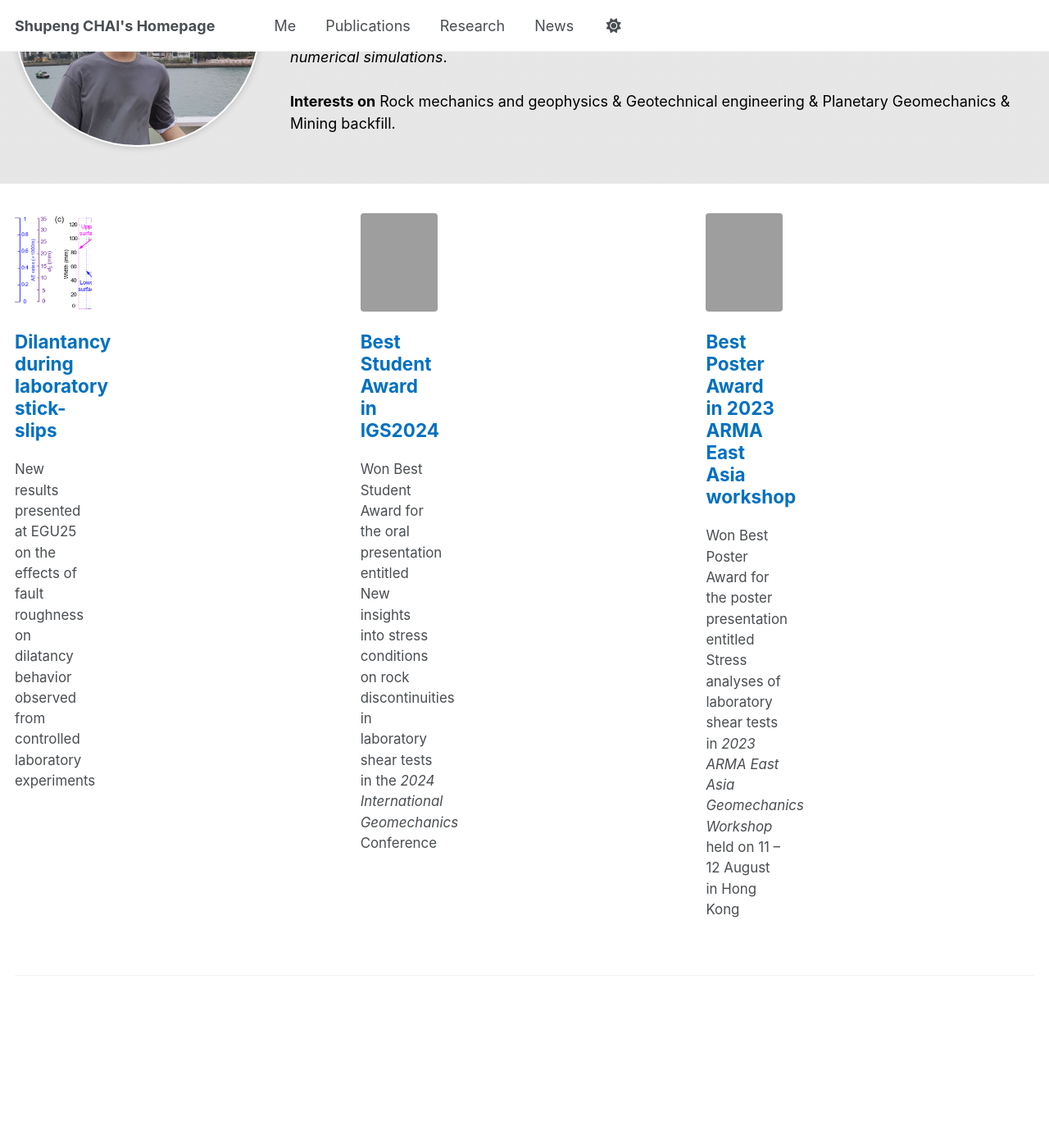
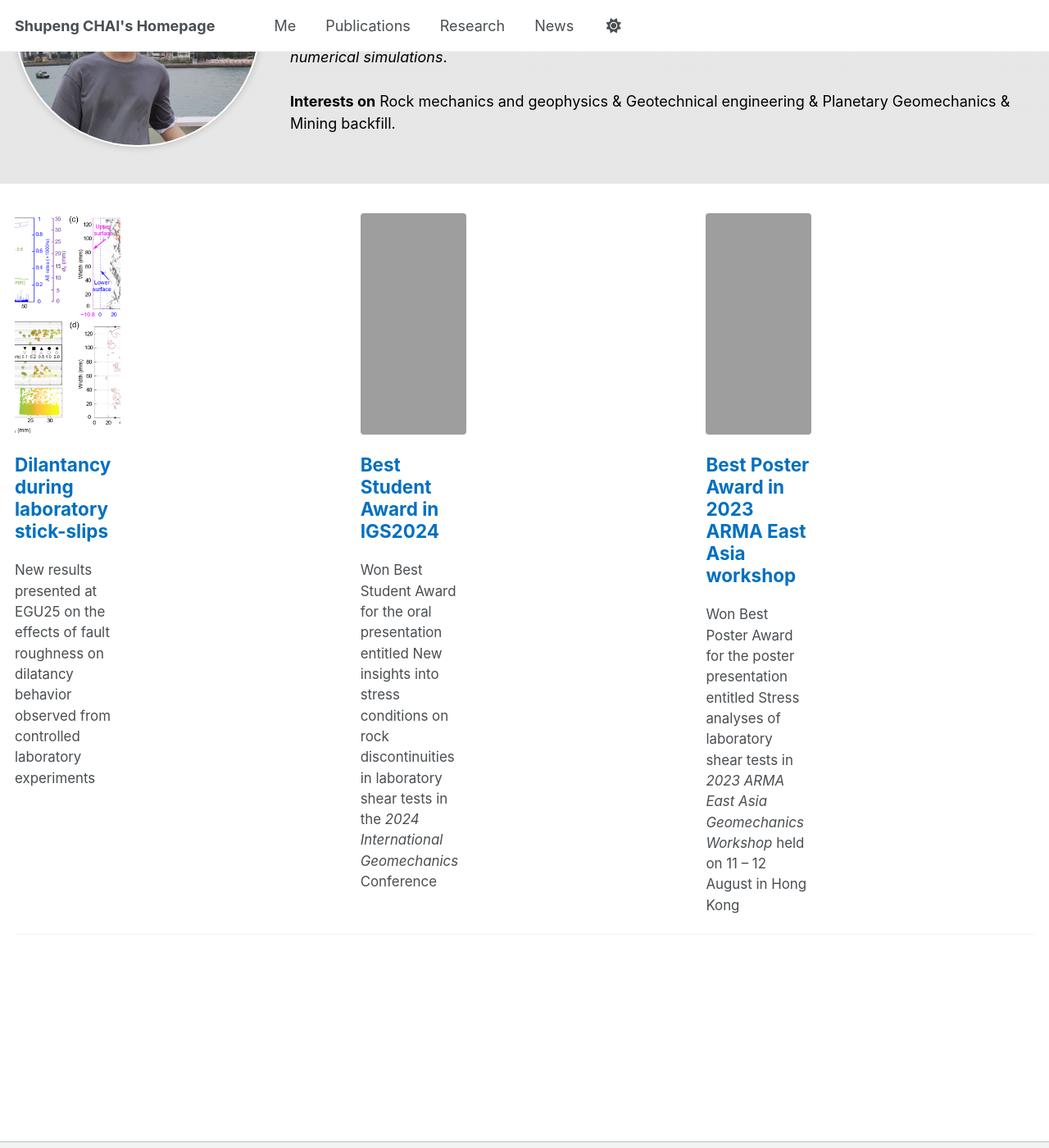
Before and after one commit to spchai/spchai.github.io, a Jekyll site: the page built from _pages/about.md, in a window 1280 px wide and 1400 px high, scrolled down 230 px. Shown: the whole window at 82% size. Built offline with Jekyll 4.4.1, drawn with Linux system fonts in a browser that asks for light colours.

Commit message:
Update _archive.scss

```diff
--- a/_sass/layout/_archive.scss
+++ b/_sass/layout/_archive.scss
@@ -125,22 +125,13 @@
 }
 
 .archive__item {
-  margin-bottom: 2em;
+  @include breakpoint($small) {
+    margin-bottom: 0;
+    @include gallery(4 of 12);
 
-  @include breakpoint($small) {
-    @include gallery(5 of 10);
-    .archive__item-teaser {
+    .feature__item-teaser {
       max-height: 200px;
-    }
-  }
-
-  @include breakpoint($medium) {
-    margin-left: 0; /* reset before mixin does its thing*/
-    margin-right: 0; /* reset before mixin does its thing*/
-    @include gallery(2.5 of 10);
-
-    .archive__item-teaser {
-      max-height: 120px;
+      overflow: hidden;
     }
   }
 }
```
